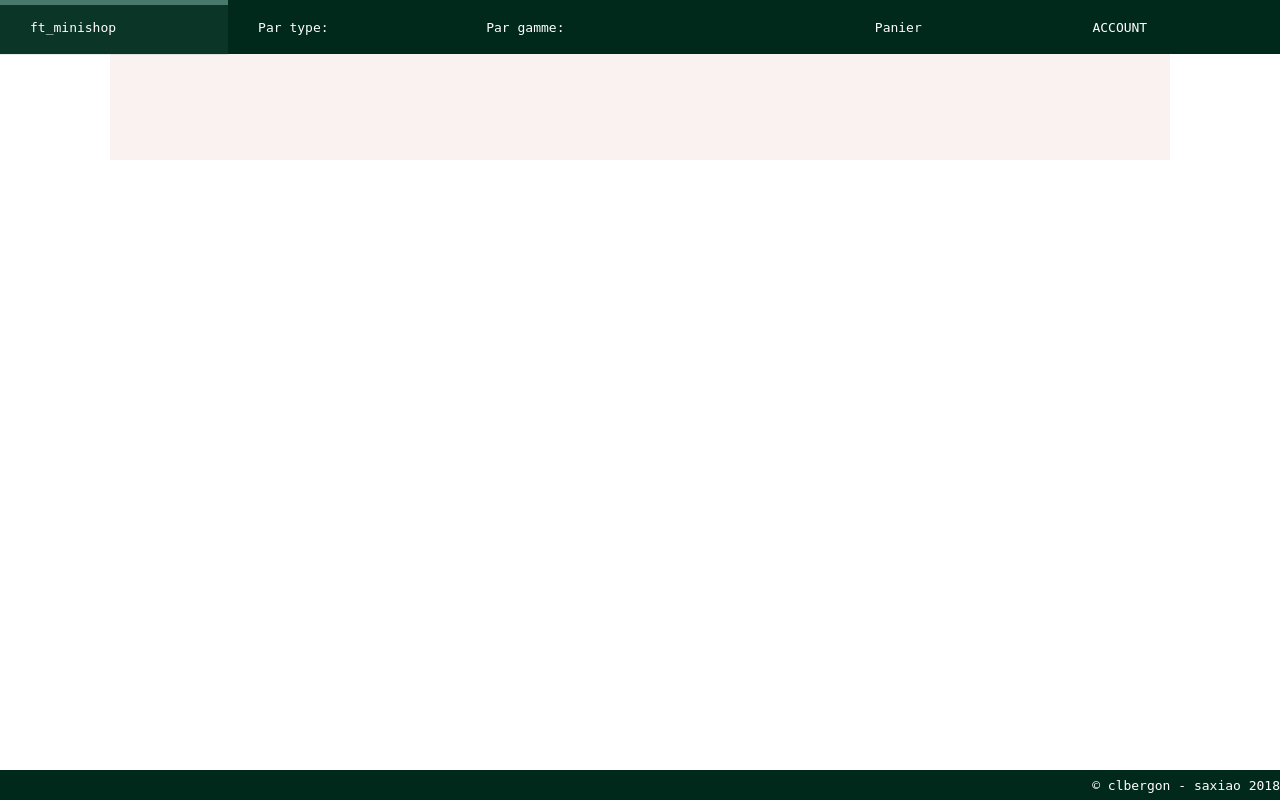
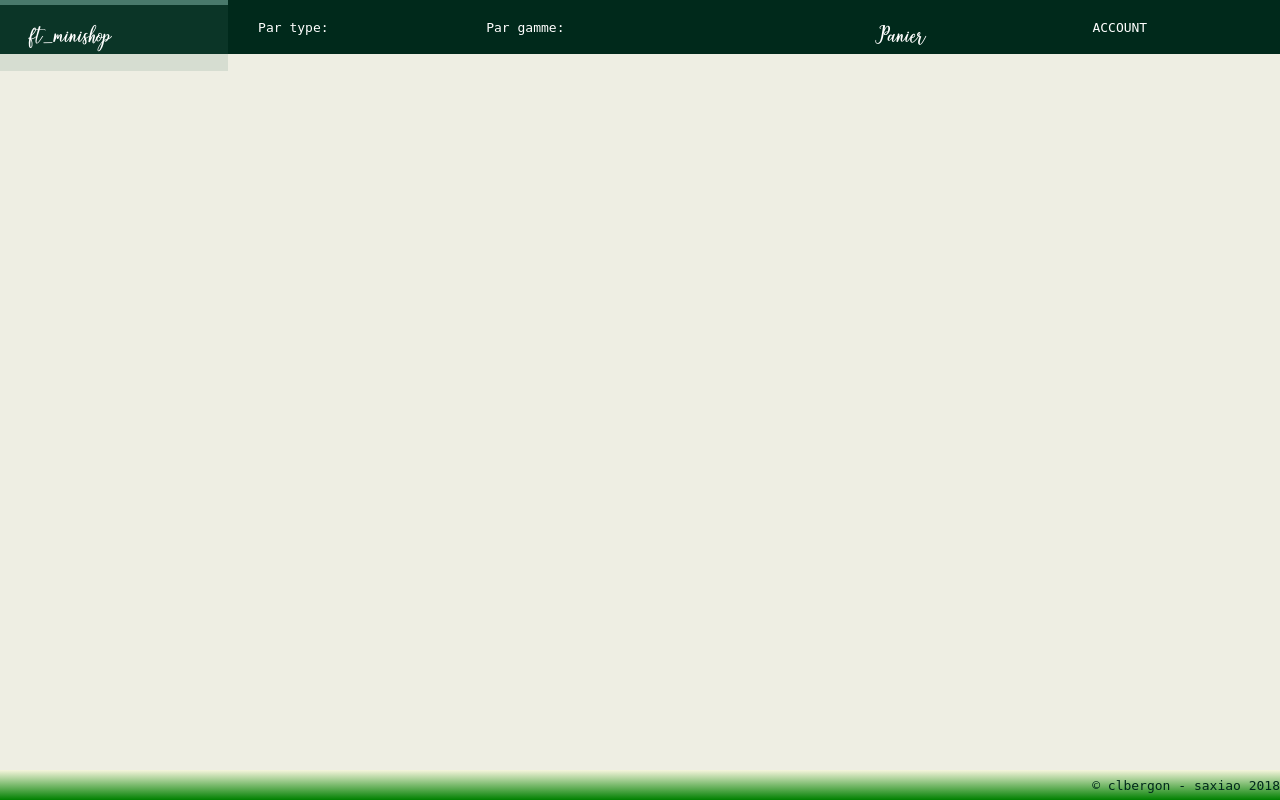
Before and after one commit to Strix0x2A/Online_shop, a PHP site: page / in a window 1280 px wide. Run offline with PHP 8.4, Linux system fonts and the light colour scheme; data that the repository does not hold is empty.

Commit message:
added different police

```diff
--- a/src/css/style.css
+++ b/src/css/style.css
@@ -1,9 +1,19 @@
+@font-face {
+    font-family: shelter;
+    src: url("font/shelter/Shelter.otf") format("opentype");
+}
+
+nav>ul>li:first-child {
+    font-family: "shelter";
+    font-size: 150%;
+}
+
 body {
     margin: 0 auto;
+    background-color: rgb(238, 238, 227);
 }
 
 .container {
-    background-color: rgb(250, 241, 241);
     margin: 0 auto;
     width: 100%;
     max-width: 1000px;
@@ -15,7 +25,6 @@ body {
 }
 
 .cat-container {
-    background-color: rgb(250, 241, 241);
     margin: 0 auto;
     width: 100%;
     max-width: 1000px;
@@ -45,8 +54,8 @@ footer {
     left: 0;
     bottom: 0;
     width: 100%;
-    background-color: #00291b;
-    color: white;
+    background-image: linear-gradient(beige, green);
+    color: #00291b;
     text-align: right;
     height: 22px;
     padding-top: 8px;
```
Also changed, not shown: src/css/font/shelter/Shelter.otf (added), src/css/font/shelter/Shelter.ttf (added).
